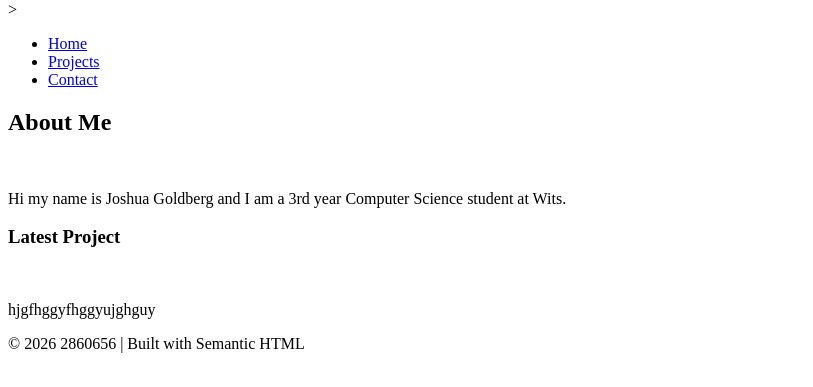
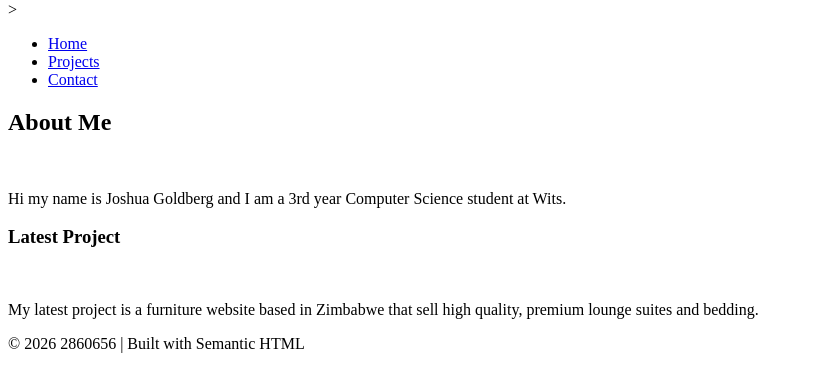
Before and after one commit to JoshGoldy/2860656-portfolio, a plain HTML site: page index.html in a window 1280 px wide. Shown: the part 79-466 px from the top of the page, without its empty margins (0-813 px from the left). Drawn offline with Linux system fonts and the light colour scheme.

```diff
--- a/index.html
+++ b/index.html
@@ -27,7 +27,7 @@
       <article>
       <h3>Latest Project</h3>
       <br>
-      <p>hjgfhggyfhggyujghguy</p>
+      <p>My latest project is a furniture website based in Zimbabwe that sell high quality, premium lounge suites and bedding.</p>
     </main>
 
     <footer>
```
